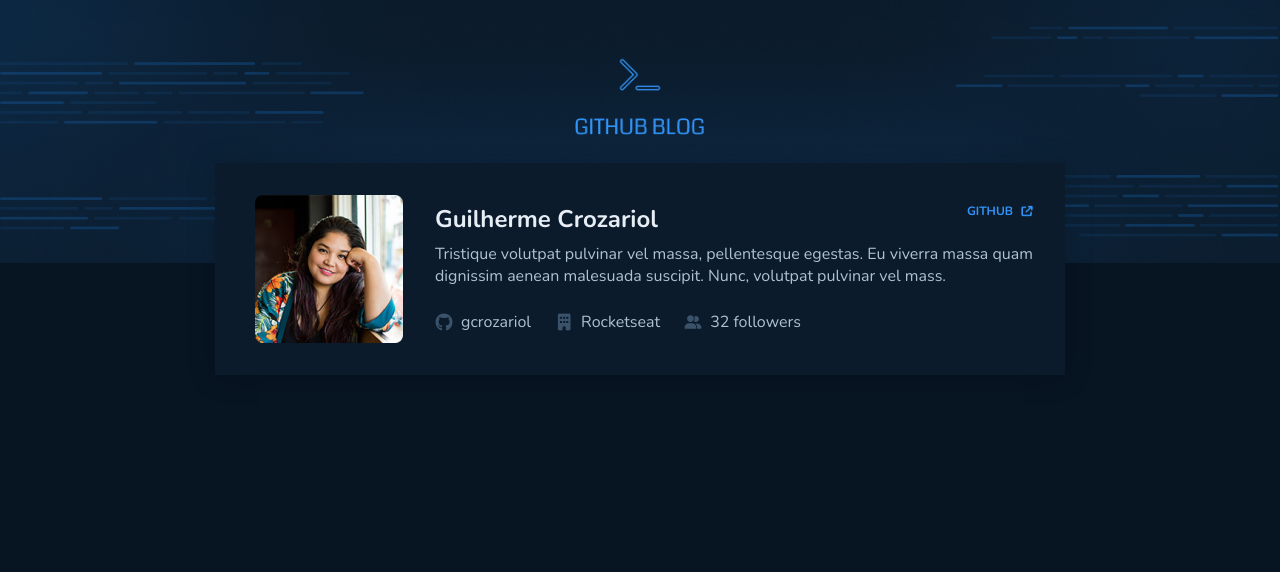
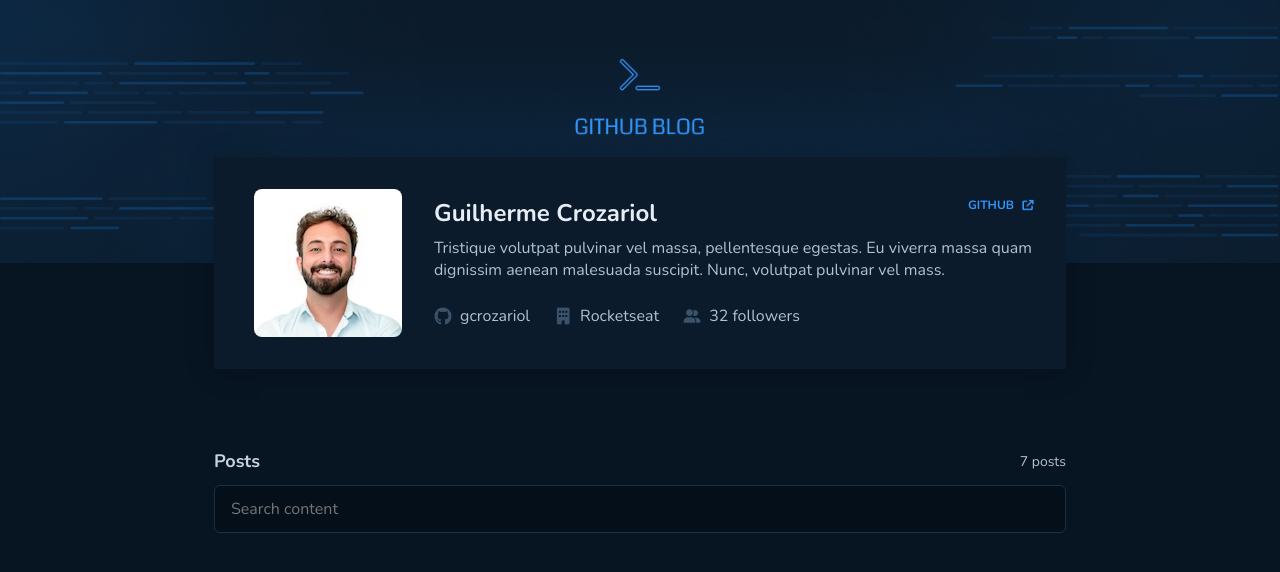
Before and after one commit to gcrozariol/github-blog-react, a React (Vite) app: page / in a window 1280 px wide. Shown: the top 572 px of the page. Built offline with nearby package versions, Linux system fonts and the light colour scheme.

Commit message:
Add search bar + fix avatar rounded corners

```diff
--- a/src/pages/Blog/components/Profile/styles.ts
+++ b/src/pages/Blog/components/Profile/styles.ts
@@ -6,11 +6,13 @@
   flex-direction: row;
   background-color: ${(props) => props.theme['base-profile']};
   box-shadow: 0px 2px 28px 0px rgba(0, 0, 0, 0.2);
+  max-width: 1220px;
 `
 
 export const Avatar = styled.img`
-  padding: 2rem;
-  padding-left: 2.5rem;
+  margin: 2rem;
+  margin-left: 2.5rem;
+  border-radius: 8px;
 `
 
 export const About = styled.div`
--- /dev/null
+++ b/src/pages/Blog/components/SearchBar/index.tsx
@@ -0,0 +1,19 @@
+import {
+  PostsAmountText,
+  PostsText,
+  PostsInfoContainer,
+  SearchInput,
+  SearchBarContainer,
+} from './styles'
+
+export function SearchBar() {
+  return (
+    <SearchBarContainer>
+      <PostsInfoContainer>
+        <PostsText>Posts</PostsText>
+        <PostsAmountText>7 posts</PostsAmountText>
+      </PostsInfoContainer>
+      <SearchInput placeholder="Search content" />
+    </SearchBarContainer>
+  )
+}
--- /dev/null
+++ b/src/pages/Blog/components/SearchBar/styles.ts
@@ -0,0 +1,40 @@
+import styled from 'styled-components'
+
+export const SearchBarContainer = styled.div``
+
+export const PostsInfoContainer = styled.div`
+  display: flex;
+  align-items: center;
+  justify-content: space-between;
+  padding-top: 5rem;
+`
+
+export const PostsText = styled.span`
+  font-size: 18px;
+  font-weight: bold;
+  color: ${(props) => props.theme['base-subtitle']};
+`
+
+export const PostsAmountText = styled.span`
+  font-size: 14px;
+`
+
+export const SearchInput = styled.input`
+  width: 100%;
+
+  padding: 0.75rem 1rem;
+  margin-top: 0.75rem;
+
+  border: 1px solid ${(props) => props.theme['base-border']};
+  border-radius: 6px;
+
+  background-color: ${(props) => props.theme['base-input']};
+
+  color: ${(props) => props.theme['base-text']};
+
+  transition: 100ms;
+
+  :active {
+    border-color: ${(props) => props.theme.blue};
+  }
+`
--- a/src/pages/Blog/index.tsx
+++ b/src/pages/Blog/index.tsx
@@ -1,10 +1,12 @@
 import { Profile } from './components/Profile'
+import { SearchBar } from './components/SearchBar'
 import { BlogContainer } from './styles'
 
 export function Blog() {
   return (
     <BlogContainer>
       <Profile />
+      <SearchBar />
     </BlogContainer>
   )
 }
--- a/src/pages/Blog/styles.ts
+++ b/src/pages/Blog/styles.ts
@@ -1,7 +1,8 @@
 import styled from 'styled-components'
 
 export const BlogContainer = styled.div`
-  display: flex;
-  justify-content: center;
-  margin-top: -106px;
+  width: 100%;
+  max-width: 900px;
+  margin: -7rem auto 0;
+  padding: 0 1.5rem;
 `
```
Also changed, not shown: src/assets/avatar.png.
